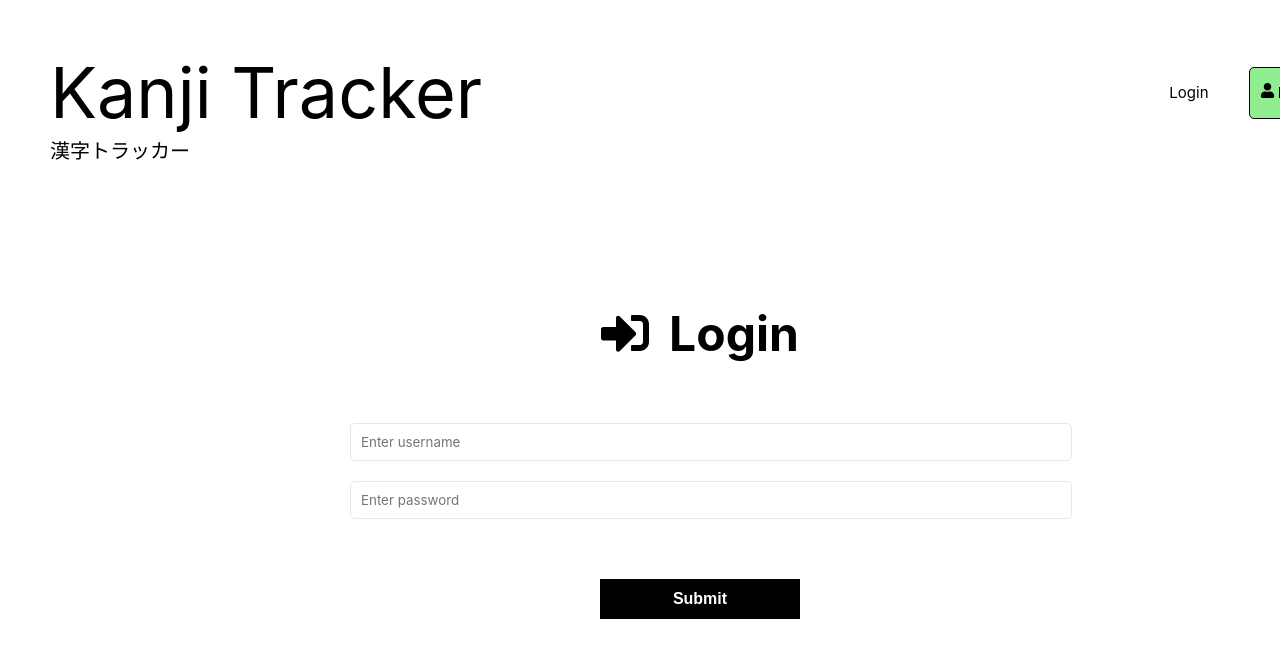
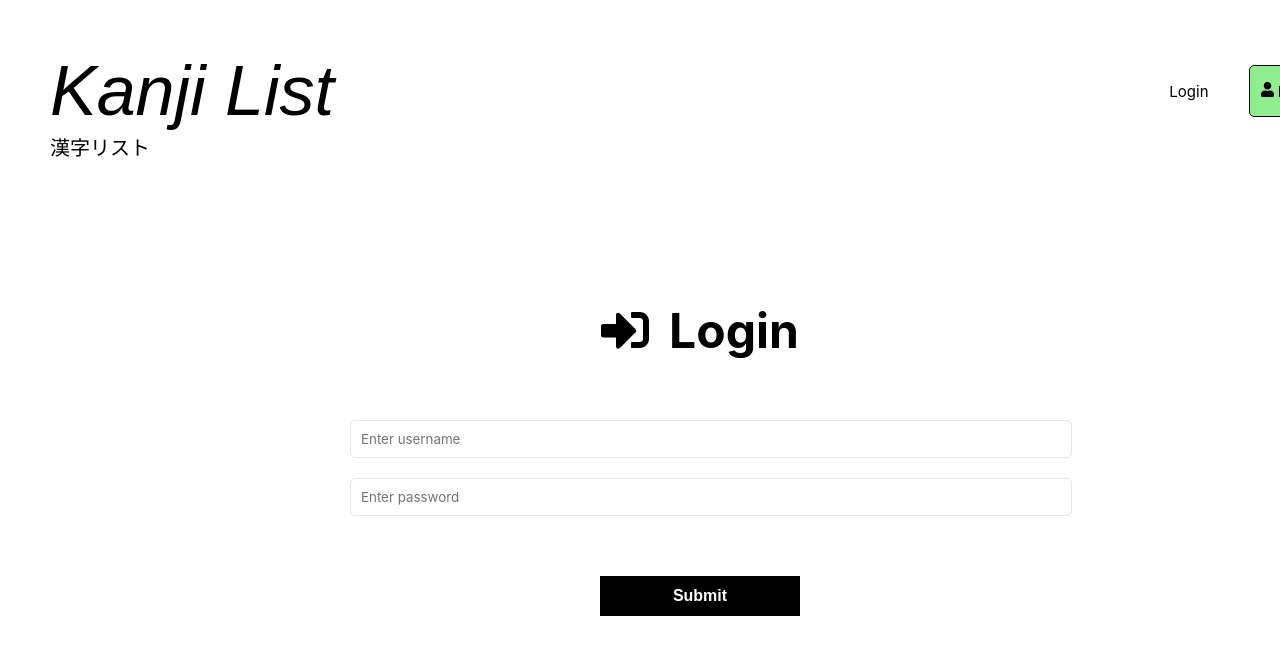
Before and after one commit to ssiika/kanjilist, a React (Create React App) app in the folder client/: page /login in a window 1280 px wide. Shown: the top 658 px of the page. Built offline with nearby package versions, Linux system fonts and the light colour scheme.

Commit message:
Change project name and logo

```diff
--- a/client/public/index.html
+++ b/client/public/index.html
@@ -24,7 +24,7 @@
       work correctly both with client-side routing and a non-root public URL.
       Learn how to configure a non-root public URL by running `npm run build`.
     -->
-    <title>Kanji Tracker</title>
+    <title>Kanji List</title>
   </head>
   <body>
     <noscript>You need to enable JavaScript to run this app.</noscript>
--- a/client/src/components/Header.jsx
+++ b/client/src/components/Header.jsx
@@ -16,7 +16,7 @@ function Header() {
     return (
     <header className='header'>
         <div className="logo">
-            <Link to='/'>Kanji Tracker</Link>
+            <Link to='/'>Kanji List</Link>
         </div>
         <ul>
             {user ? (
@@ -46,7 +46,7 @@ function Header() {
                 )}
         </ul>
         <div className="altlogo">
-            漢字トラッカー
+            漢字リスト
         </div>
     </header>
   )
--- a/client/src/index.css
+++ b/client/src/index.css
@@ -119,14 +119,14 @@ code {
 
 .logo, .altlogo {
   justify-self: left;
-}
-
-.altlogo {
   font-family: 'ヒラギノ角ゴ ProN' , 'Hiragino Kaku Gothic ProN' ,
   '游ゴシック' , '游ゴシック体' , YuGothic , 'Yu Gothic' , 'メイリオ',
    Meiryo , 'ＭＳ ゴシック' , 'MS Gothic' , HiraKakuProN-W3 ,
     'TakaoExゴシック' , TakaoExGothic , 'MotoyaLCedar' ,
      'Droid Sans Japanese' , sans-serif;
+}
+
+.altlogo {
   font-size: 20px;
 }
 
@@ -137,6 +137,7 @@ a {
 
 .logo a {
   font-size: 70px;
+  font-style: italic;
 }
 
 ul {
```
